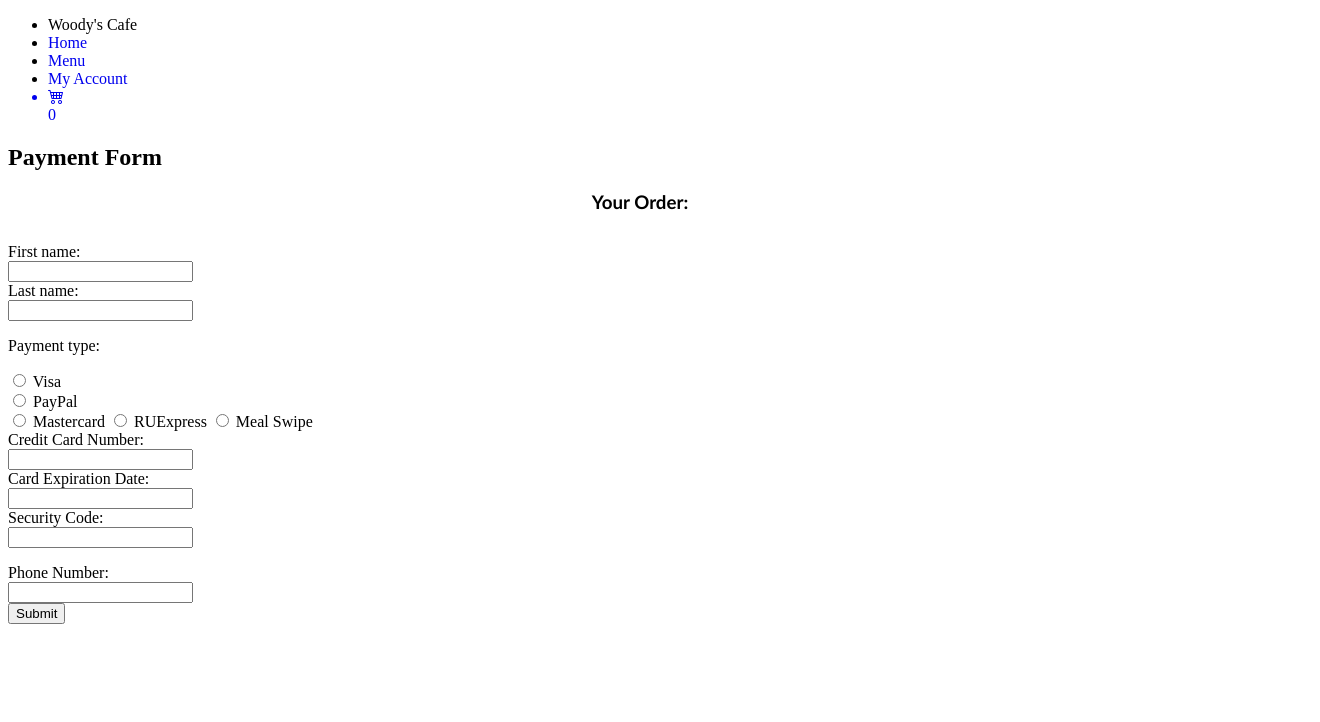
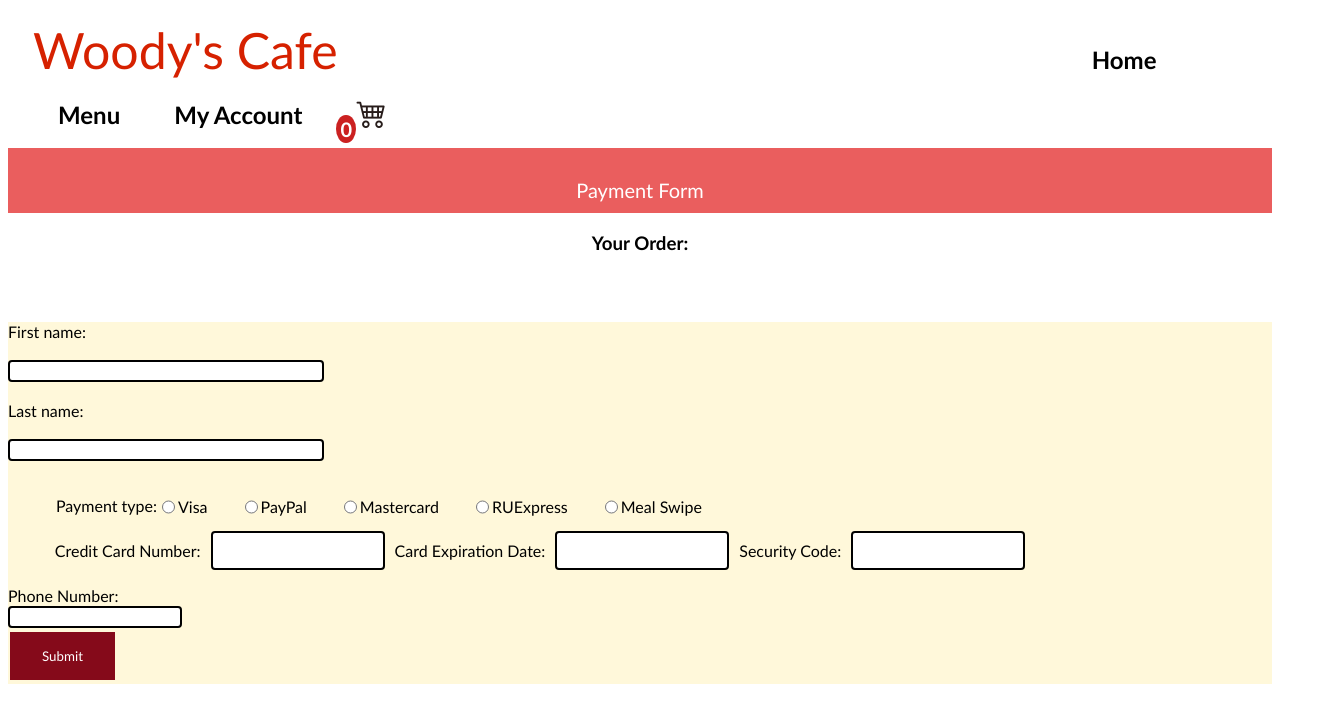
Before and after one commit to atharvk10/woodyswebsite, a website: page Payment/paymentPage.html in a window 1280 px wide. Shown: the whole page, 1320 px wide, since content can reach past the window. Drawn offline with nearby package versions, Linux system fonts and the light colour scheme.

Commit message:
fix a typo on paymentPage.html

```diff
--- a/Payment/paymentPage.html
+++ b/Payment/paymentPage.html
@@ -5,7 +5,7 @@
   <meta name = "viewport" content="width=device-width, initial-scale=1.0">
   <meta name = "author" content = "Yes, We Do Byte">
   <meta name = "keywords" content = "woodys, menu, order">
-  <link rel = "stylesheet" href="paymentPage.ss">
+  <link rel = "stylesheet" href="paymentPage.css">
   <link rel = "shortcut icon" href = "/img/woodyLogo.jpeg">
   <link rel="stylesheet" href="https://cdn.jsdelivr.net/npm/bootstrap-icons@1.11.3/font/bootstrap-icons.min.css">
   <title>Woody's Cafe Payment</title>
```
